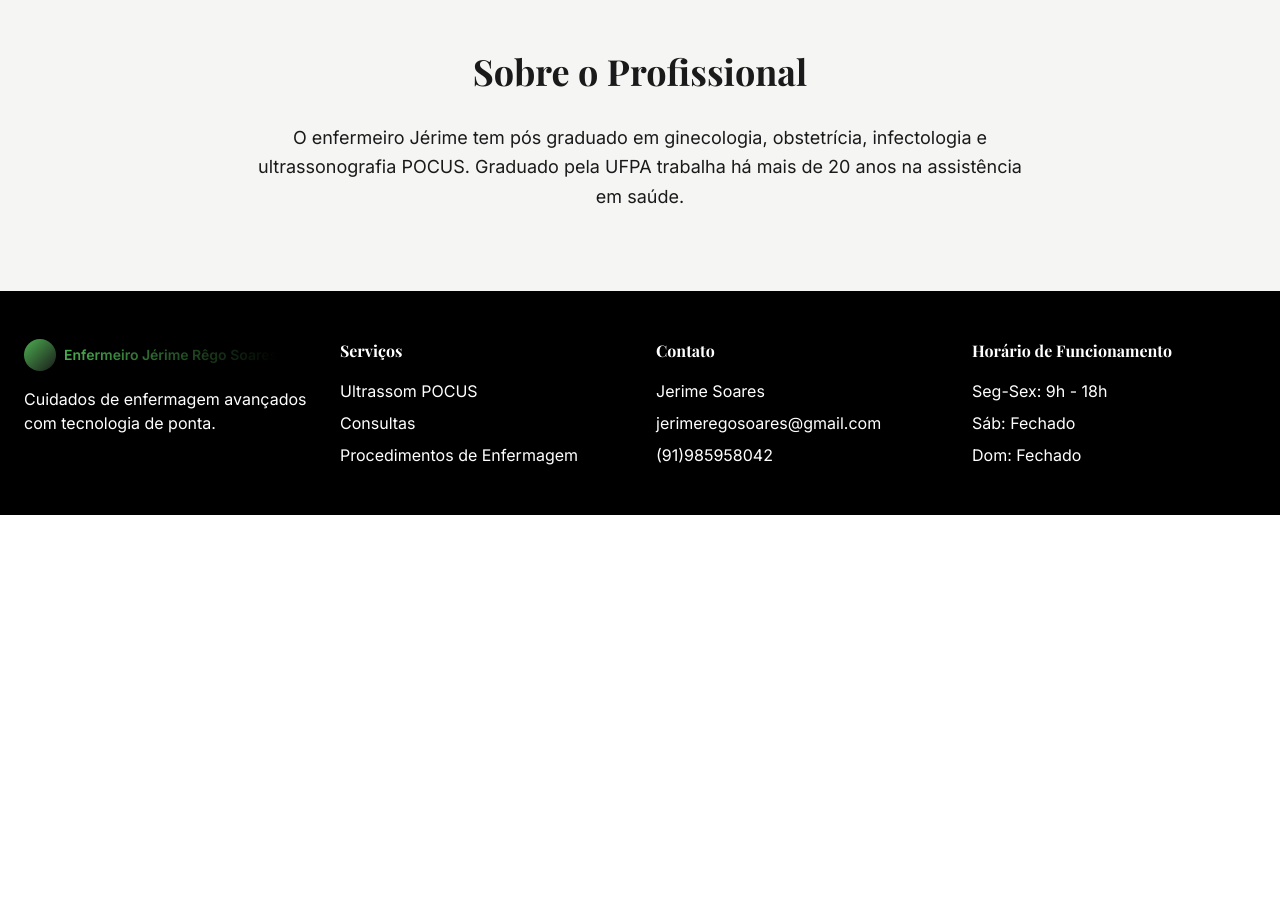
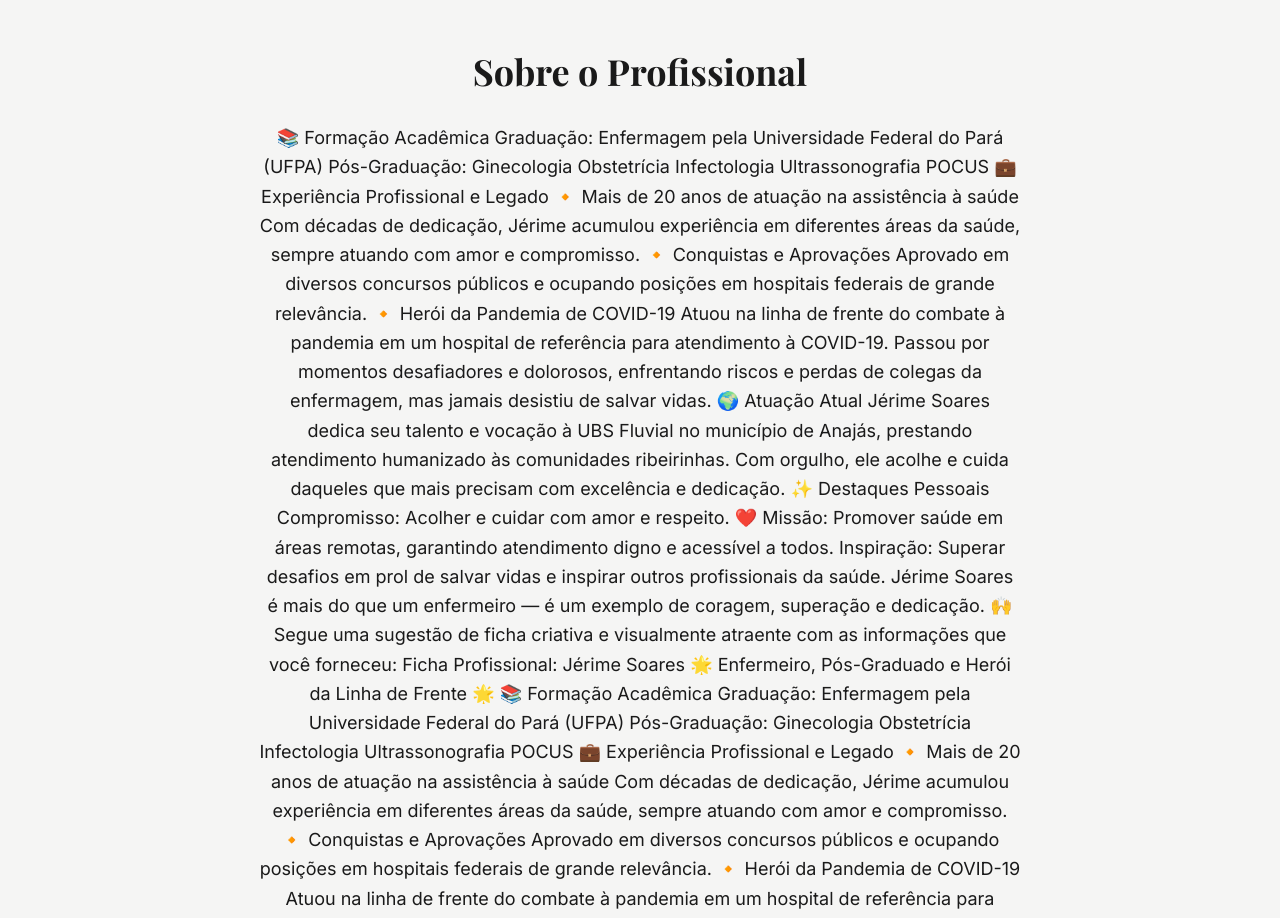
Before and after one commit to jerimeregosoares/cjrs-landing-craft, a React (Vite) app: page / in a window 1280 px wide. Shown: the part 2260-3178 px from the top of the page. Before the commit the page ends 2775 px from the top, so only its background shows below. Built offline with nearby package versions, Linux system fonts and the light colour scheme.

Commit message:
Visual edit in Lovable
Edited UI in Lovable

```diff
--- a/src/pages/Index.tsx
+++ b/src/pages/Index.tsx
@@ -4,10 +4,8 @@ import ServiceCard from "@/components/ServiceCard";
 import TestimonialCard from "@/components/TestimonialCard";
 import { TestimonialForm } from "@/components/TestimonialForm";
 import { Heart, Search, Syringe, Clipboard } from "lucide-react";
-
 const Index = () => {
-  return (
-    <div className="min-h-screen">
+  return <div className="min-h-screen">
       {/* Navigation */}
       <nav className="py-4 px-6 border-b">
         <div className="max-w-7xl mx-auto flex justify-between items-center">
@@ -75,9 +73,126 @@ const Index = () => {
         <div className="max-w-7xl mx-auto">
           <h2 className="text-4xl font-bold mb-8 text-center">Sobre o Profissional</h2>
           <div className="max-w-3xl mx-auto">
-            <p className="text-lg text-center leading-relaxed">
-              O enfermeiro Jérime tem pós graduado em ginecologia, obstetrícia, infectologia e ultrassonografia POCUS. Graduado pela UFPA trabalha há mais de 20 anos na assistência em saúde.
-            </p>
+            <p className="text-lg leading-relaxed mx-0 py-0 my-px px-[3px] text-center">📚 Formaç​ão Acadêmica
+
+Graduação: Enfermagem pela Universidade Federal do Pará (UFPA)
+Pós-Graduação:
+Ginecologia
+Obstetrícia
+Infectologia
+Ultrassonografia POCUS
+
+
+
+
+💼 Experiência Profissional e Legado
+🔸 Mais de 20 anos de atuação na assistência à saúde
+
+Com décadas de dedicação, Jérime acumulou experiência em diferentes áreas da saúde, sempre atuando com amor e compromisso.
+
+🔸 Conquistas e Aprovações
+
+Aprovado em diversos concursos públicos e ocupando posições em hospitais federais de grande relevância.
+
+🔸 Herói da Pandemia de COVID-19
+
+Atuou na linha de frente do combate à pandemia em um hospital de referência para atendimento à COVID-19.
+Passou por momentos desafiadores e dolorosos, enfrentando riscos e perdas de colegas da enfermagem, mas jamais desistiu de salvar vidas.
+
+
+🌍 Atuação Atual
+Jérime Soares dedica seu talento e vocação à UBS Fluvial no município de Anajás, prestando atendimento humanizado às comunidades ribeirinhas. Com orgulho, ele acolhe e cuida daqueles que mais precisam com excelência e dedicação.
+
+✨ Destaques Pessoais
+
+Compromisso: Acolher e cuidar com amor e respeito. ❤️
+Missão: Promover saúde em áreas remotas, garantindo atendimento digno e acessível a todos.
+Inspiração: Superar desafios em prol de salvar vidas e inspirar outros profissionais da saúde.
+
+
+Jérime Soares é mais do que um enfermeiro — é um exemplo de coragem, superação e dedicação. 🙌
+Segue uma sugestão de ficha criativa e visualmente atraente com as informações que você forneceu:
+
+Ficha Profissional: Jérime Soares
+🌟 Enfermeiro, Pós-Graduado e Herói da Linha de Frente 🌟
+
+📚 Formaç​ão Acadêmica
+
+Graduação: Enfermagem pela Universidade Federal do Pará (UFPA)
+Pós-Graduação:
+Ginecologia
+Obstetrícia
+Infectologia
+Ultrassonografia POCUS
+
+
+
+
+💼 Experiência Profissional e Legado
+🔸 Mais de 20 anos de atuação na assistência à saúde
+
+Com décadas de dedicação, Jérime acumulou experiência em diferentes áreas da saúde, sempre atuando com amor e compromisso.
+
+🔸 Conquistas e Aprovações
+
+Aprovado em diversos concursos públicos e ocupando posições em hospitais federais de grande relevância.
+
+🔸 Herói da Pandemia de COVID-19
+
+Atuou na linha de frente do combate à pandemia em um hospital de referência para atendimento à COVID-19.
+Passou por momentos desafiadores e dolorosos, enfrentando riscos e perdas de colegas da enfermagem, mas jamais desistiu de salvar vidas.
+
+
+🌍 Atuação Atual
+Jérime Soares dedica seu talento e vocação à UBS Fluvial no município de Anajás, prestando atendimento humanizado às comunidades ribeirinhas. Com orgulho, ele acolhe e cuida daqueles que mais precisam com excelência e dedicação.
+
+✨ Destaques Pessoais
+
+Compromisso: Acolher e cuidar com amor e respeito. ❤️
+Missão: Promover saúde em áreas remotas, garantindo atendimento digno e acessível a todos.
+Inspiração: Superar desafios em prol de salvar vidas e inspirar outros profissionais da saúde.
+
+
+Jérime Soares é mais do que um enfermeiro — é um exemplo de coragem, superação e dedicação. 🙌
+
+Segue uma sugestão de ficha criativa e visualmente atraente com as informações que você forneceu:
+
+Ficha Profissional: Jérime Soares
+🌟 Enfermeiro, Pós-Graduado e Herói da Linha de Frente 🌟
+
+📚 Formaç​ão Acadêmica
+Graduação: Enfermagem pela Universidade Federal do Pará (UFPA)
+Pós-Graduação:
+Ginecologia
+Obstetrícia
+Infectologia
+Ultrassonografia POCUS
+💼 Experiência Profissional e Legado
+🔸 Mais de 20 anos de atuação na assistência à saúde
+
+Com décadas de dedicação, Jérime acumulou experiência em diferentes áreas da saúde, sempre atuando com amor e compromisso.
+🔸 Conquistas e Aprovações
+
+Aprovado em diversos concursos públicos e ocupando posições em hospitais federais de grande relevância.
+🔸 Herói da Pandemia de COVID-19
+
+Atuou na linha de frente do combate à pandemia em um hospital de referência para atendimento à COVID-19.
+Passou por momentos desafiadores e dolorosos, enfrentando riscos e perdas de colegas da enfermagem, mas jamais desistiu de salvar vidas.
+🌍 Atuação Atual
+Jérime Soares dedica seu talento e vocação à UBS Fluvial no município de Anajás, prestando atendimento humanizado às comunidades ribeirinhas. Com orgulho, ele acolhe e cuida daqueles que mais precisam com excelência e dedicação.
+
+✨ Destaques Pessoais
+Compromisso: Acolher e cuidar com amor e respeito. ❤️
+Missão: Promover saúde em áreas remotas, garantindo atendimento digno e acessível a todos.
+Inspiração: Superar desafios em prol de salvar vidas e inspirar outros profissionais da saúde.
+
+&quot;Promovendo cuidado humanizado e saúde integral, levando esperança onde mais precisam.&quot;
+
+
+
+
+
+          </p>
           </div>
         </div>
       </section>
@@ -115,8 +230,6 @@ const Index = () => {
           </div>
         </div>
       </footer>
-    </div>
-  );
+    </div>;
 };
-
 export default Index;
```
